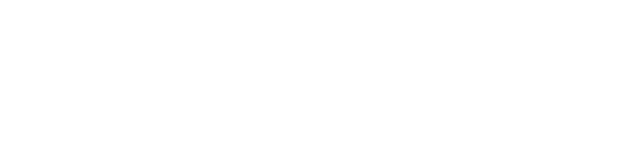
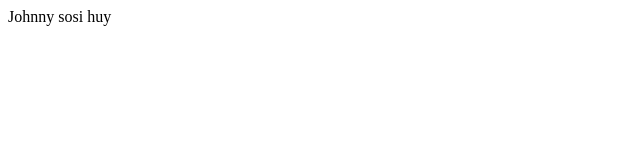
Before and after one commit to SPQRomania/project0, a plain HTML site: page index.html in a window 1280 px wide. Shown: the whole page, without its empty margins (0-640 px from the left). Drawn offline with Linux system fonts and the light colour scheme.

Commit message:
Update index.html

```diff
--- a/index.html
+++ b/index.html
@@ -6,6 +6,6 @@
     <title>Booking ticket</title>
 </head>
 <body>
-
+    Johnny sosi huy
 </body>
 </html>
```
